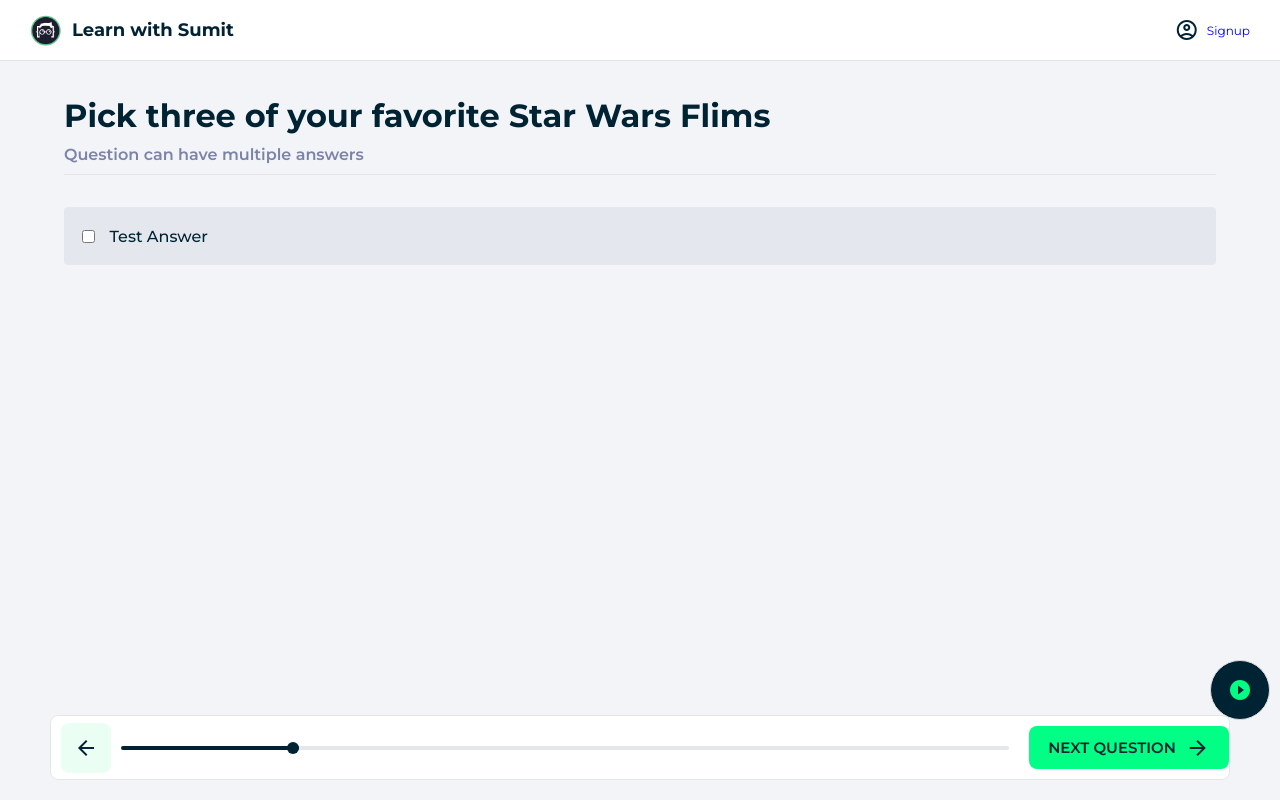
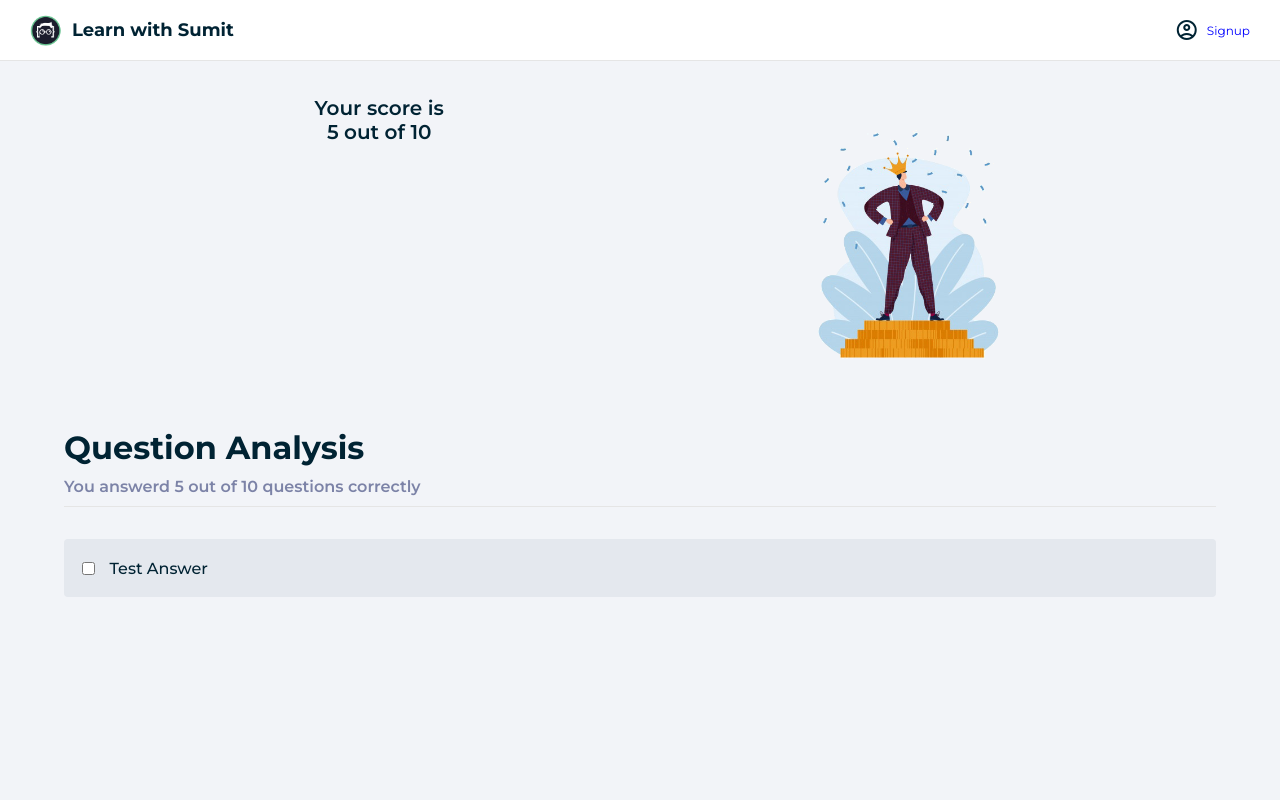
Before and after one commit to aziz97d/React-Quiz-App, a React (Create React App) app: page / in a window 1280 px wide. Built offline with nearby package versions, Linux system fonts and the light colour scheme.

Commit message:
Added Result Component

```diff
--- /dev/null
+++ b/src/components/Analysis.js
@@ -0,0 +1,15 @@
+import React from "react";
+import classes from "../style/Analysis.module.css";
+import Answers from "./Answers";
+
+const Analysis = () => {
+  return (
+    <div className={classes.analysis}>
+      <h1>Question Analysis</h1>
+      <h4>You answerd 5 out of 10 questions correctly</h4>
+      <Answers />
+    </div>
+  );
+};
+
+export default Analysis;
--- a/src/components/App.js
+++ b/src/components/App.js
@@ -1,6 +1,7 @@
 import "../style/App.css";
 import Layout from "./Layout";
-import Quiz from "./pages/Quiz";
+// import Quiz from "./pages/Quiz";
+import Result from "./pages/Result";
 // import Login from "./pages/Login";
 // import Signup from "./pages/Signup";
 // import Home from "./pages/Home";
@@ -11,7 +12,8 @@ function App() {
       {/* <Home></Home> */}
       {/* <Signup /> */}
       {/* <Login /> */}
-      <Quiz />
+      {/* <Quiz /> */}
+      <Result />
     </Layout>
   );
 }
--- /dev/null
+++ b/src/components/Summary.js
@@ -0,0 +1,22 @@
+import React from "react";
+import successImage from "../assets/images/success.png";
+import classes from "../style/Summary.module.css";
+
+const Summary = () => {
+  return (
+    <div className={classes.summary}>
+      <div className="point">
+        {/* <!-- progress bar will be placed here --> */}
+        <p className={classes.score}>
+          Your score is <br />5 out of 10
+        </p>
+      </div>
+
+      <div className={classes.badge}>
+        <img src={successImage} alt="Success" />
+      </div>
+    </div>
+  );
+};
+
+export default Summary;
--- /dev/null
+++ b/src/components/pages/Result.js
@@ -0,0 +1,14 @@
+import React from "react";
+import Analysis from "../Analysis";
+import Summary from "../Summary";
+
+const Result = () => {
+  return (
+    <>
+      <Summary />
+      <Analysis />
+    </>
+  );
+};
+
+export default Result;
--- /dev/null
+++ b/src/style/Analysis.module.css
@@ -0,0 +1,3 @@
+.analysis {
+  margin: 2rem auto;
+}
--- /dev/null
+++ b/src/style/Summary.module.css
@@ -0,0 +1,49 @@
+.summary {
+  width: 80%;
+  margin: 0 auto;
+  display: flex;
+  justify-content: space-between;
+}
+
+@media only screen and (max-width: 800px) {
+  .summary {
+    flex-direction: column;
+    align-items: center;
+  }
+}
+
+.point {
+  width: 50%;
+  display: grid;
+  justify-content: center;
+  place-items: center;
+  position: relative;
+}
+
+.score {
+  width: 400px;
+  text-align: center;
+  font-size: 20px;
+  font-weight: 600;
+}
+
+.badge {
+  text-align: center;
+  height: 300px;
+  padding: 1rem;
+  display: flex;
+  justify-content: center;
+  align-items: center;
+}
+
+.badge img {
+  width: 100%;
+  height: 100%;
+  object-fit: cover;
+}
+
+@media only screen and (max-width: 800px) {
+  .badge {
+    width: 100%;
+  }
+}
```
Also changed, not shown: src/components/Question.js (added, +18 -0 lines), src/style/Question.module.css (added, +18 -0 lines).
